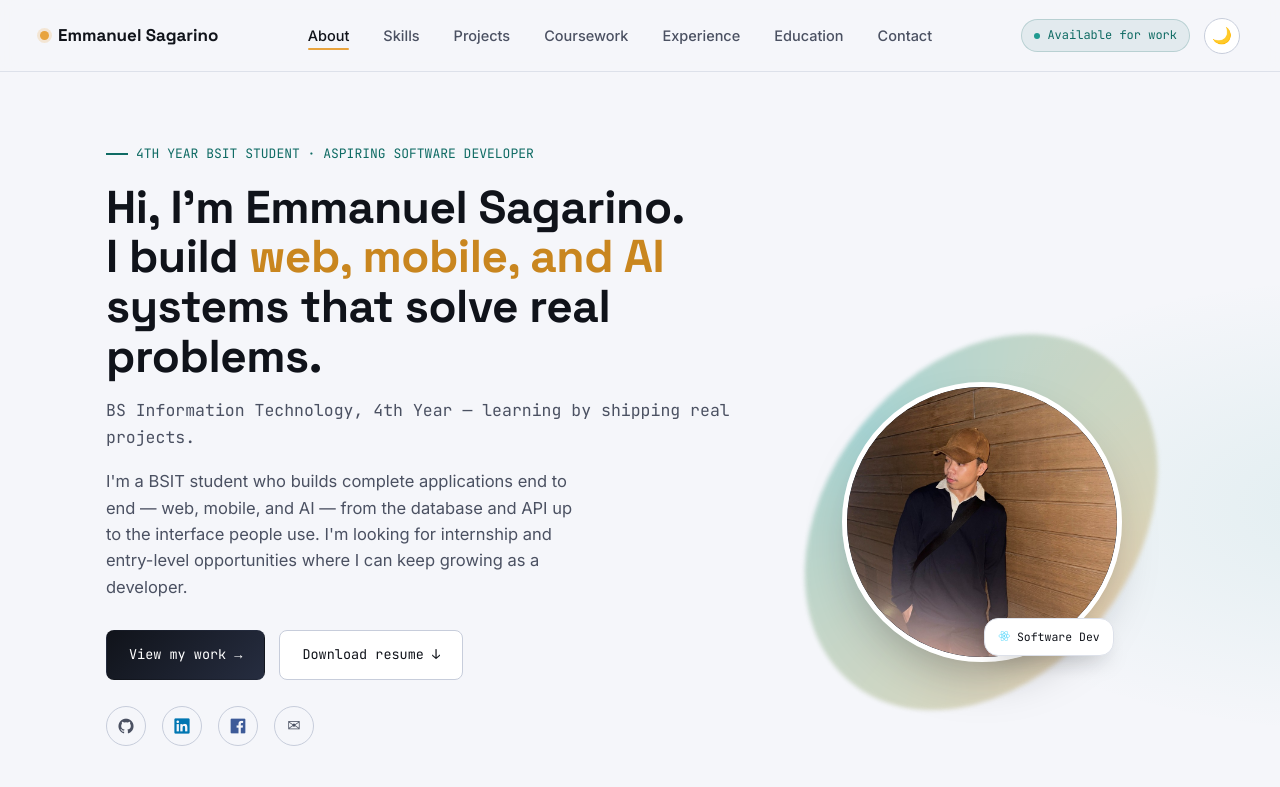
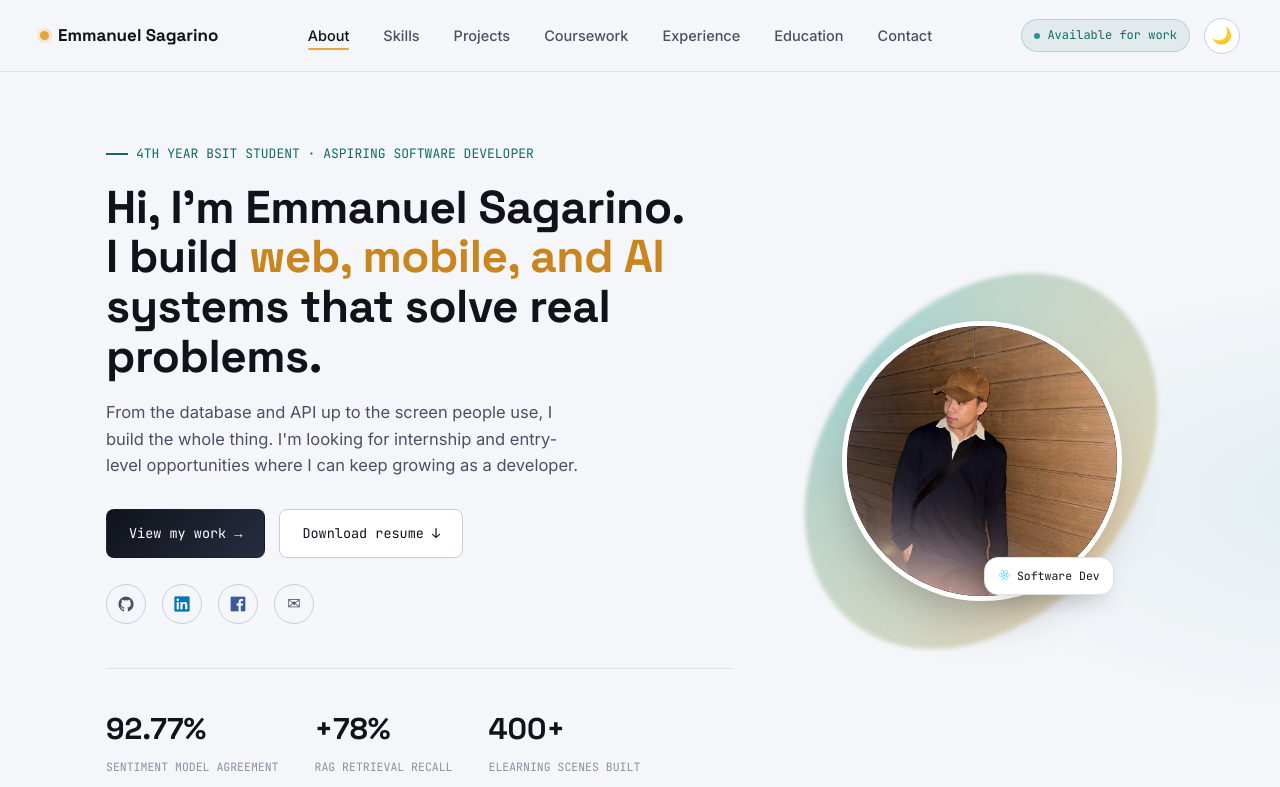
Before and after one commit to kahwii/Emmanuel_Sagarino-personal_portfolio, a plain HTML site: page index.html in a window 1280 px wide. Shown: the top 787 px of the page. Drawn offline with nearby package versions, Linux system fonts and the light colour scheme.

Commit message:
Clean up hero and add link preview image

```diff
--- a/index.html
+++ b/index.html
@@ -16,11 +16,14 @@
 <meta property="og:title" content="Emmanuel Sagarino — Software Developer">
 <meta property="og:description" content="Portfolio of Emmanuel Sagarino, a 4th year BSIT student at Jose Rizal University and aspiring Software Developer based in the Philippines.">
 <meta property="og:url" content="https://emmanuel-sagarino-personal-portfoli.vercel.app/">
-<meta property="og:image" content="https://emmanuel-sagarino-personal-portfoli.vercel.app/assets/profile.jpg">
+<meta property="og:image" content="https://emmanuel-sagarino-personal-portfoli.vercel.app/assets/og-image.jpg">
+<meta property="og:image:width" content="1200">
+<meta property="og:image:height" content="630">
+<meta property="og:image:alt" content="Emmanuel Sagarino, Software Developer: web, mobile and AI systems">
 <meta name="twitter:card" content="summary_large_image">
 <meta name="twitter:title" content="Emmanuel Sagarino — Software Developer">
 <meta name="twitter:description" content="Portfolio of Emmanuel Sagarino, a 4th year BSIT student at Jose Rizal University and aspiring Software Developer based in the Philippines.">
-<meta name="twitter:image" content="https://emmanuel-sagarino-personal-portfoli.vercel.app/assets/profile.jpg">
+<meta name="twitter:image" content="https://emmanuel-sagarino-personal-portfoli.vercel.app/assets/og-image.jpg">
 
 <script type="application/ld+json">
 {
@@ -90,8 +93,7 @@
     <div>
       <div class="hero-kicker"><span class="bar" aria-hidden="true"></span> 4TH YEAR BSIT STUDENT · ASPIRING SOFTWARE DEVELOPER</div>
       <h1>Hi, I'm Emmanuel Sagarino.<br>I build <span class="accent">web, mobile, and AI</span> systems that solve real problems.</h1>
-      <p class="hero-role">BS Information Technology, 4th Year — learning by shipping real projects.</p>
-      <p class="hero-desc">I'm a BSIT student who builds complete applications end to end — web, mobile, and AI — from the database and API up to the interface people use. I'm looking for internship and entry-level opportunities where I can keep growing as a developer.</p>
+      <p class="hero-desc">From the database and API up to the screen people use, I build the whole thing. I'm looking for internship and entry-level opportunities where I can keep growing as a developer.</p>
       <div class="hero-ctas">
         <a href="#projects" class="btn btn-primary">View my work →</a>
         <a href="assets/Sagarino_Resume.pdf" class="btn btn-ghost" target="_blank" rel="noopener">Download resume ↓</a>
```
Also changed, not shown: assets/og-image.jpg (added).
